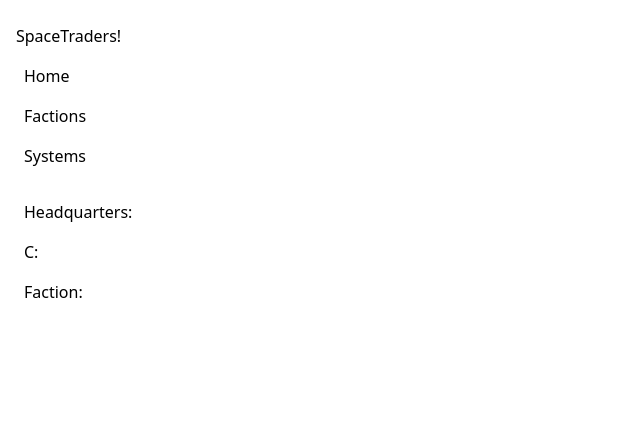
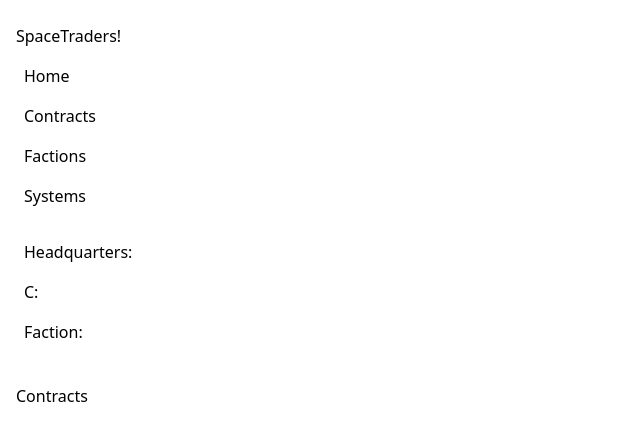
Before and after one commit to bwasilewski/spacetraders-client, a React (Vite) app: page /contracts in a window 1280 px wide. Shown: the top 440 px of the page, without its empty margins (0-640 px from the left). Built offline with nearby package versions, Linux system fonts and the light colour scheme; no server answers.

Commit message:
add a contracts view

```diff
--- a/src/App.jsx
+++ b/src/App.jsx
@@ -2,6 +2,7 @@
 import MainNavigation from './components/MainNavigation'
 import { BrowserRouter as Router, Route, Routes } from 'react-router-dom'
 import Home from './pages/Home'
+import Contracts from './pages/Contracts'
 import Factions from './pages/Factions'
 import Systems from './pages/Systems'
 
@@ -28,6 +29,7 @@
         <MainNavigation player={player} />
         <Routes>
           <Route path="/" element={<Home />} />
+          <Route path="/contracts" element={<Contracts />} />
           <Route path="/factions" element={<Factions />} />
           <Route path="/systems" element={<Systems />} />
         </Routes>
--- a/src/components/MainNavigation.jsx
+++ b/src/components/MainNavigation.jsx
@@ -23,6 +23,9 @@
             <Link to="/">Home</Link>
           </li>
           <li>
+            <Link to="/contracts">Contracts</Link>
+          </li>
+          <li>
             <Link to="/factions">Factions</Link>
           </li>
           <li>
--- /dev/null
+++ b/src/pages/Contracts.jsx
@@ -0,0 +1,22 @@
+import { useEffect, useState } from 'react'
+
+function Contracts() {
+  const [contracts, setContracts] = useState([])
+
+  useEffect(() => {
+    fetch('http://localhost:3000/api/contracts')
+      .then((res) => res.json())
+      .then((data) => setContracts(data))
+  }, [])
+
+  return (
+    <>
+      {console.log('Contracts: ', contracts)}
+      <section>
+        <h1>Contracts</h1>
+      </section>
+    </>
+  )
+}
+
+export default Contracts
```
